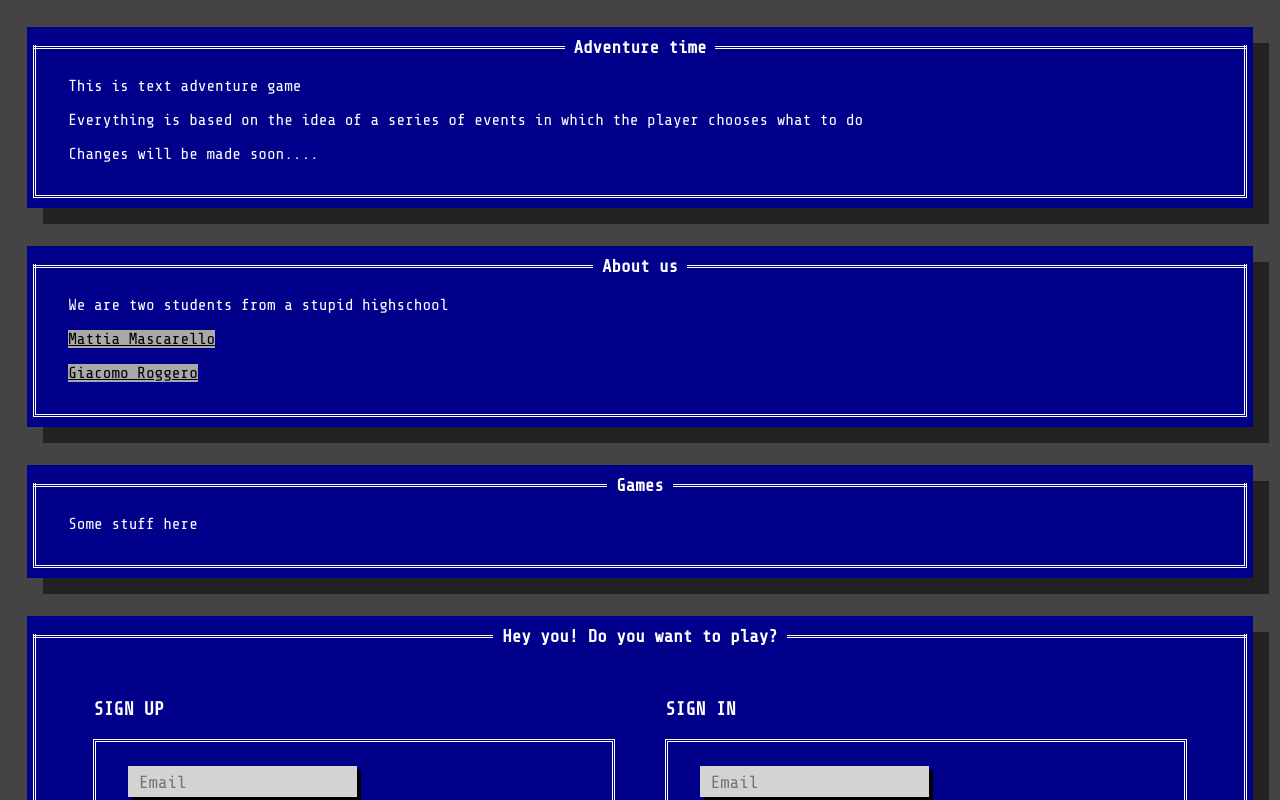
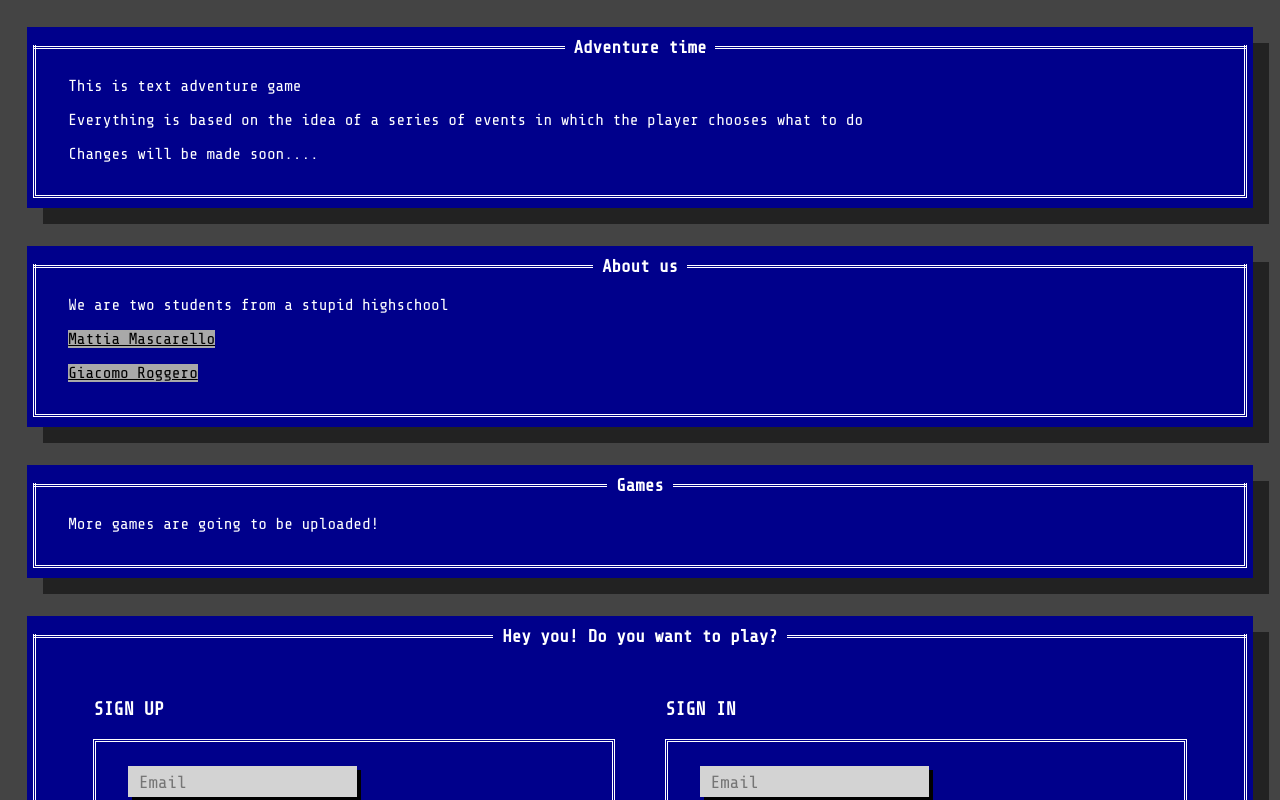
Before and after one commit to MatMasIt/fool, a website: page web/index.html in a window 1280 px wide. Shown: the top 800 px of the page. Drawn offline with nearby package versions, Linux system fonts and the light colour scheme.

Commit message:
Ahah funny

```diff
--- a/web/index.html
+++ b/web/index.html
@@ -6,8 +6,6 @@
 </head>
 
 <body>
-    <!-- hai detto current games-->
-
     <div class="flex">
         <div class="box">
             <h2>Adventure time</h2>
@@ -25,9 +23,7 @@
             <h2>About us</h2>
             <div class="box-body">
                 <p> We are two students from a stupid highschool</p>
-                <p><a
-                        href="https://www.google.com/search?source=univ&tbm=isch&q=mattia+mascarello+immagini&fir=994VzfwlS3NURM%252CtMHmJhiDwhaJcM%252C_%253BGa8fUrvXK7OXmM%252CAqaSHVsKcAK6sM%252C_%253BNCqijtfgHNlcnM%252CDtFh_p-0SRC4iM%252C_%253B5PZgPcUBgJTAXM%252ClWk2SD5AeJfk9M%252C_%253BKTGCCYPIRadsVM%252CbyXXJPCNa6EiLM%252C_%253BmUGsI0n3GWNk9M%252CRE4aBGD01FXr6M%252C_%253BAqCw9J3b_NXSWM%252CNTYvXwyp2ArPyM%252C_%253BCMEuSgzk9RzecM%252CbyXXJPCNa6EiLM%252C_%253B6HxIUNyubNMRUM%252CbyXXJPCNa6EiLM%252C_%253B45ux8GDWw2fw2M%252CgoCK7TKeNUYOtM%252C_&usg=AI4_-kRijI4pgNXavrVCgcSeHNDjT9neHw&sa=X&ved=2ahUKEwjW4Mjb_MX0AhWCy6QKHSzGC2cQ7Al6BAgDEA8&biw=1863&bih=948&dpr=1.03#imgrc=4CoQYaBP01GCVM">Mattia
-                        Mascarello</a></p>
+                <p><a href="https://www.google.com/search?source=univ&tbm=isch&q=mattia+mascarello+immagini&fir=994VzfwlS3NURM%252CtMHmJhiDwhaJcM%252C_%253BGa8fUrvXK7OXmM%252CAqaSHVsKcAK6sM%252C_%253BNCqijtfgHNlcnM%252CDtFh_p-0SRC4iM%252C_%253B5PZgPcUBgJTAXM%252ClWk2SD5AeJfk9M%252C_%253BKTGCCYPIRadsVM%252CbyXXJPCNa6EiLM%252C_%253BmUGsI0n3GWNk9M%252CRE4aBGD01FXr6M%252C_%253BAqCw9J3b_NXSWM%252CNTYvXwyp2ArPyM%252C_%253BCMEuSgzk9RzecM%252CbyXXJPCNa6EiLM%252C_%253B6HxIUNyubNMRUM%252CbyXXJPCNa6EiLM%252C_%253B45ux8GDWw2fw2M%252CgoCK7TKeNUYOtM%252C_&usg=AI4_-kRijI4pgNXavrVCgcSeHNDjT9neHw&sa=X&ved=2ahUKEwjW4Mjb_MX0AhWCy6QKHSzGC2cQ7Al6BAgDEA8&biw=1863&bih=948&dpr=1.03#imgrc=4CoQYaBP01GCVM">Mattia Mascarello</a></p>
                 <p><a href="">Giacomo Roggero</a></p>
             </div>
         </div>
@@ -35,7 +31,8 @@
         <div class="box" style="width: 65%">
             <h2>Games</h2>
             <div class="box-body">
-                <p>Some stuff here</p>
+                <!-- insert a table here-->
+                <p>More games are going to be uploaded!</p>
             </div>
         </div>
     </div>
@@ -81,7 +78,6 @@
 
     <div class="box">
         <div class="box-body">
-
             <p>&copy; 2021 - Mattia Mascarello &amp; Giacomo Roggero</p>
         </div>
     </div>
```
